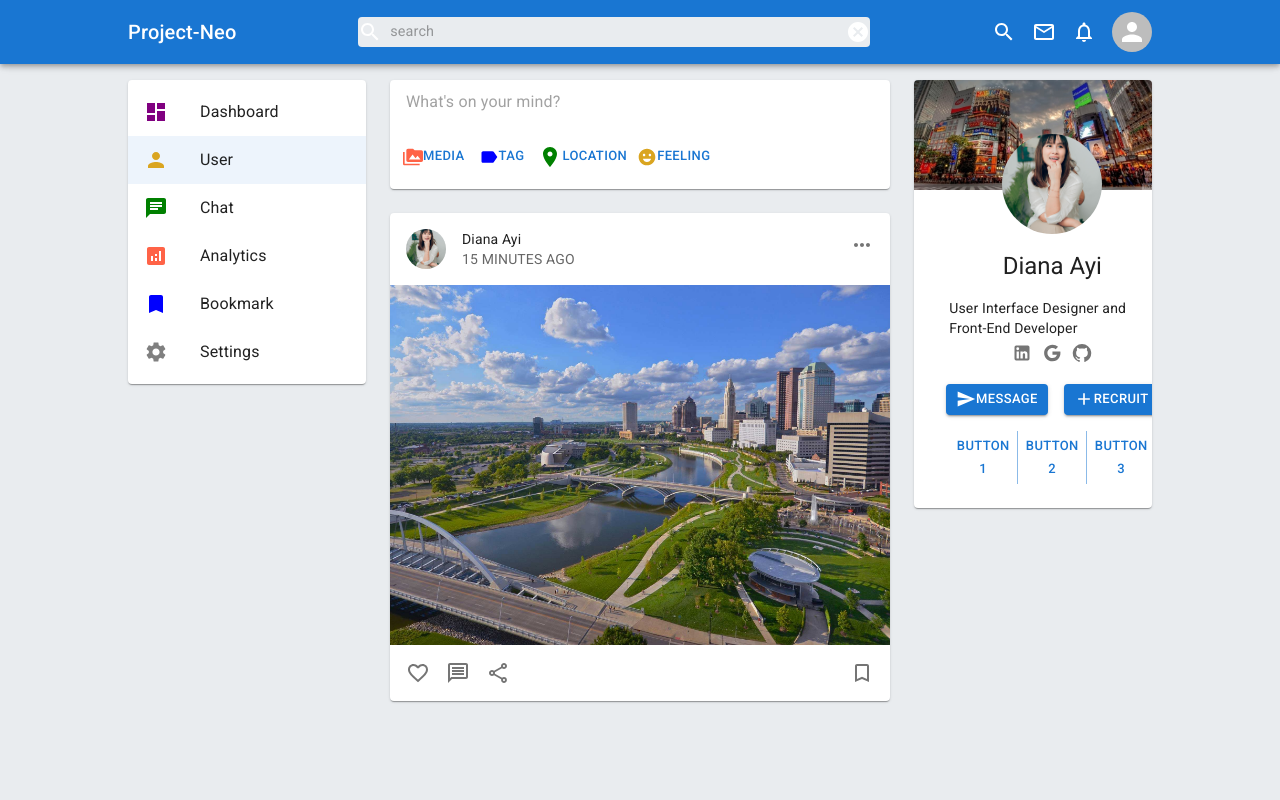
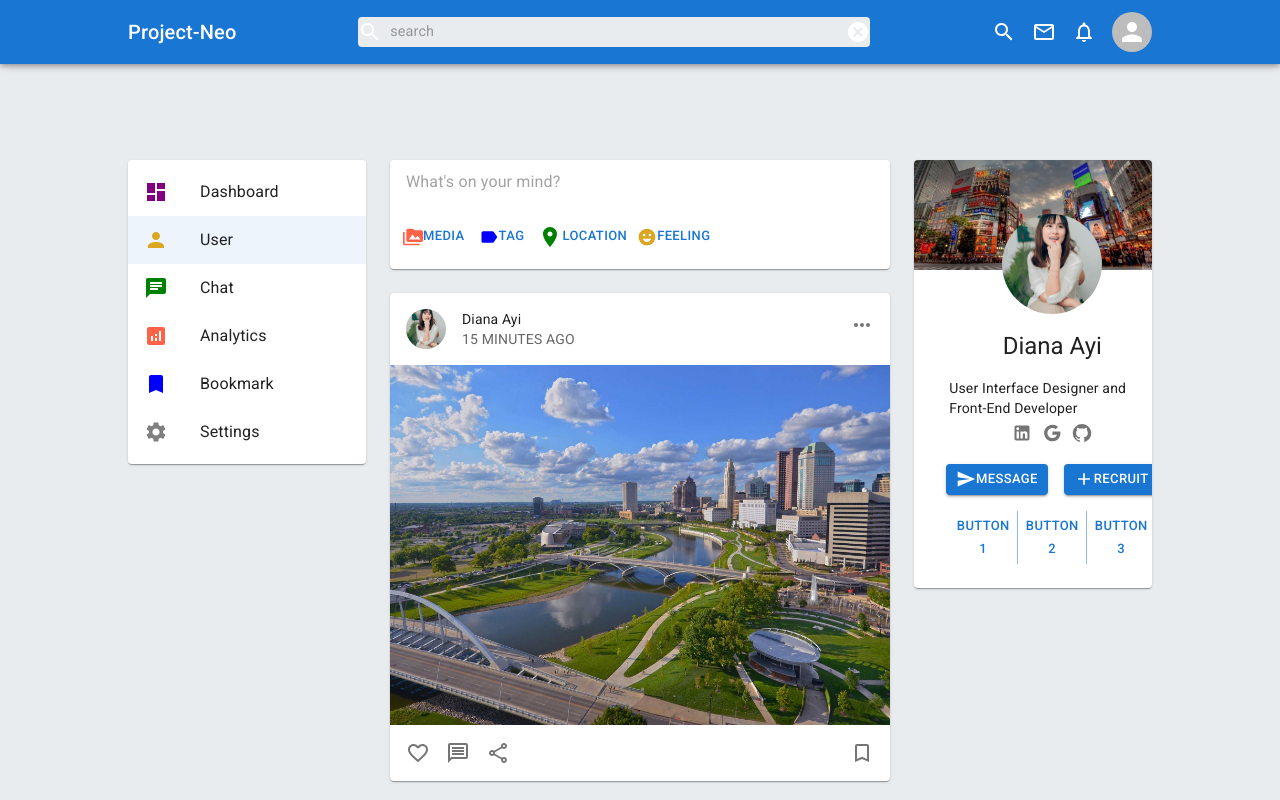
Before and after one commit to jpzambranoleon/project-neo-front-end, a React (Create React App) app: page / in a window 1280 px wide. Built offline with nearby package versions, Linux system fonts and the light colour scheme.

Commit message:
updated Home.jsx

```diff
--- a/src/pages/homePage/Home.jsx
+++ b/src/pages/homePage/Home.jsx
@@ -9,6 +9,7 @@ const useStyles = makeStyles((theme) => ({
     boxContainer: {
         width: "80%",
         margin:"0 auto",
+        marginTop: theme.spacing(10),
 
         [theme.breakpoints.down("sm")]: {
             // width: "100%"
```
